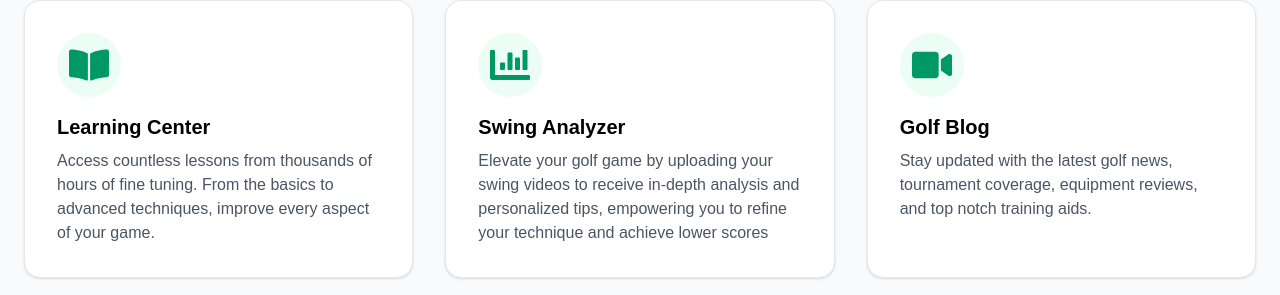
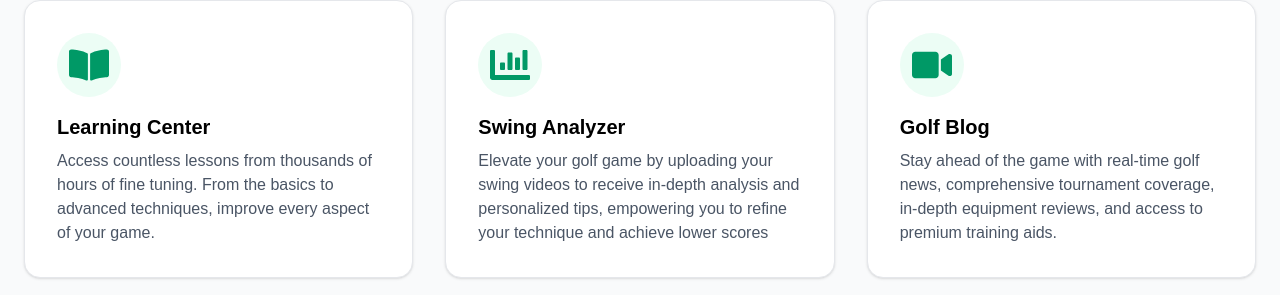
Before and after one commit to Business-Portfolio/Golf-Site, a Next.js app in the folder golf-site/: page / in a window 1280 px wide. Shown: the part 921-1216 px from the top of the page. Built offline with nearby package versions, Linux system fonts and the light colour scheme.

Commit message:
changed blog words

```diff
--- a/golf-site/src/components/Features.tsx
+++ b/golf-site/src/components/Features.tsx
@@ -18,7 +18,7 @@ export default function Features() {
       icon: <FaVideo className="h-10 w-10 text-emerald-600" />,
       title: "Golf Blog",
       description:
-        "Stay updated with the latest golf news, tournament coverage, equipment reviews, and top notch training aids.",
+        "Stay ahead of the game with real-time golf news, comprehensive tournament coverage, in-depth equipment reviews, and access to premium training aids.",
     },
   ]
 
```
